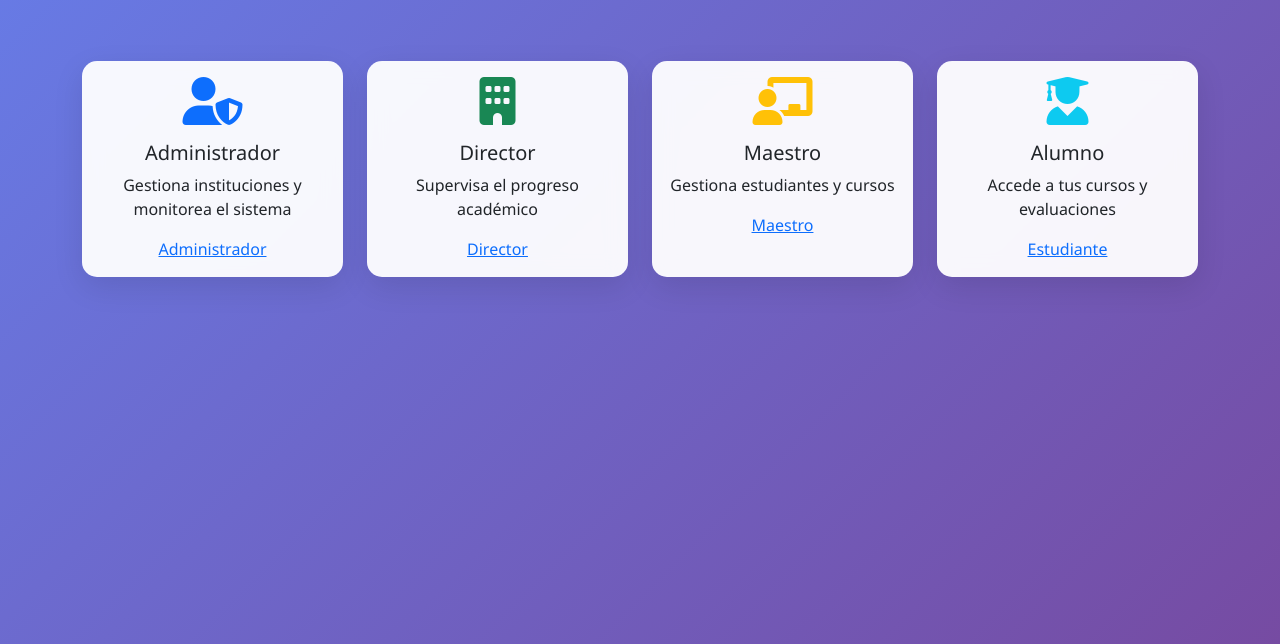
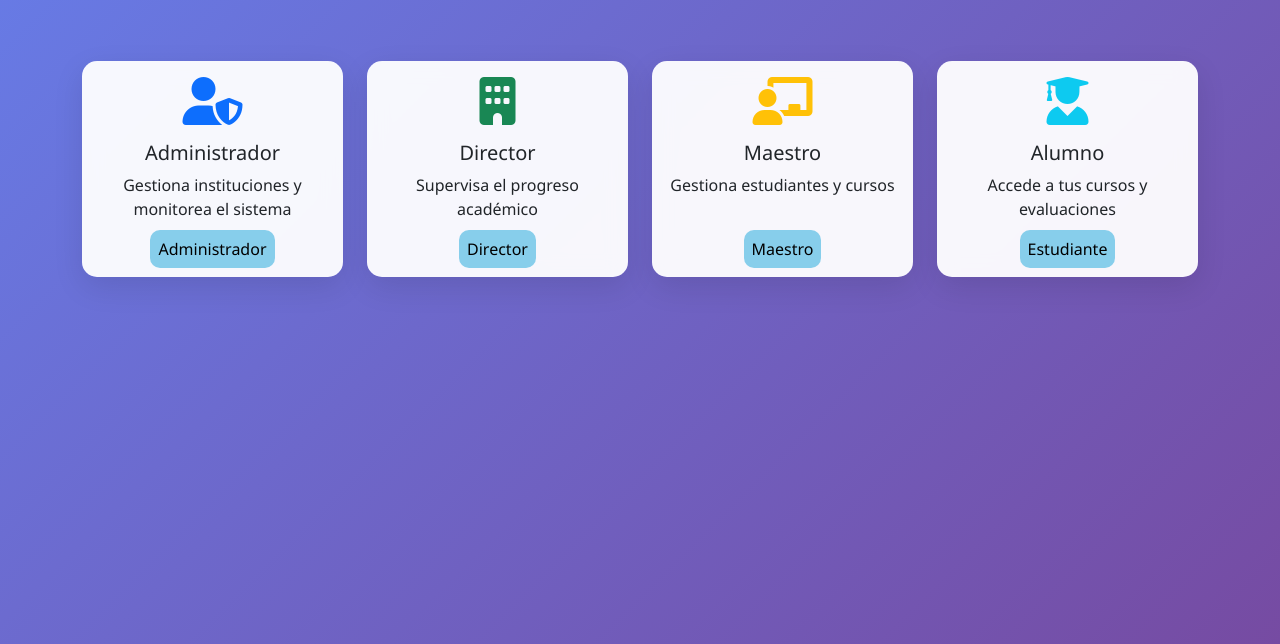
Before and after one commit to DanyCabrera/skeleton_project, a plain HTML site: page index.html in a window 1280 px wide. Shown: the part 156-800 px from the top of the page. Drawn offline with nearby package versions, Linux system fonts and the light colour scheme.

Commit message:
Modificando los btns de los roles

```diff
--- a/index.html
+++ b/index.html
@@ -124,7 +124,7 @@
                         </div>
                         <h5 class="card-title">Administrador</h5>
                         <p class="card-text">Gestiona instituciones y monitorea el sistema</p>
-                        <a href="admin.html">Administrador</a>
+                        <a href="admin.html" style="padding: .5rem; background-color: skyblue; border-radius: 10px; color: black; text-decoration: none;">Administrador</a>
                     </div>
                 </div>
             </div>
@@ -137,7 +137,7 @@
                         </div>
                         <h5 class="card-title">Director</h5>
                         <p class="card-text">Supervisa el progreso académico</p>
-                        <a href="director.html">Director</a>
+                        <a href="director.html" style="padding: .5rem; background-color: skyblue; border-radius: 10px; color: black; text-decoration: none;">Director</a>
                     </div>
                 </div>
             </div>
@@ -150,7 +150,8 @@
                         </div>
                         <h5 class="card-title">Maestro</h5>
                         <p class="card-text">Gestiona estudiantes y cursos</p>
-                        <a href="maestro.html">Maestro</a>
+                        <br>
+                        <a href="maestro.html" style="padding: .5rem; background-color: skyblue; border-radius: 10px; color: black; text-decoration: none;">Maestro</a>
                     </div>
                 </div>
             </div>
@@ -163,7 +164,7 @@
                         </div>
                         <h5 class="card-title">Alumno</h5>
                         <p class="card-text">Accede a tus cursos y evaluaciones</p>
-                        <a href="estudiante.html">Estudiante</a>
+                        <a href="estudiante.html" style="padding: .5rem; background-color: skyblue; border-radius: 10px; color: black; text-decoration: none;">Estudiante</a>
                     </div>
                 </div>
             </div>
```
